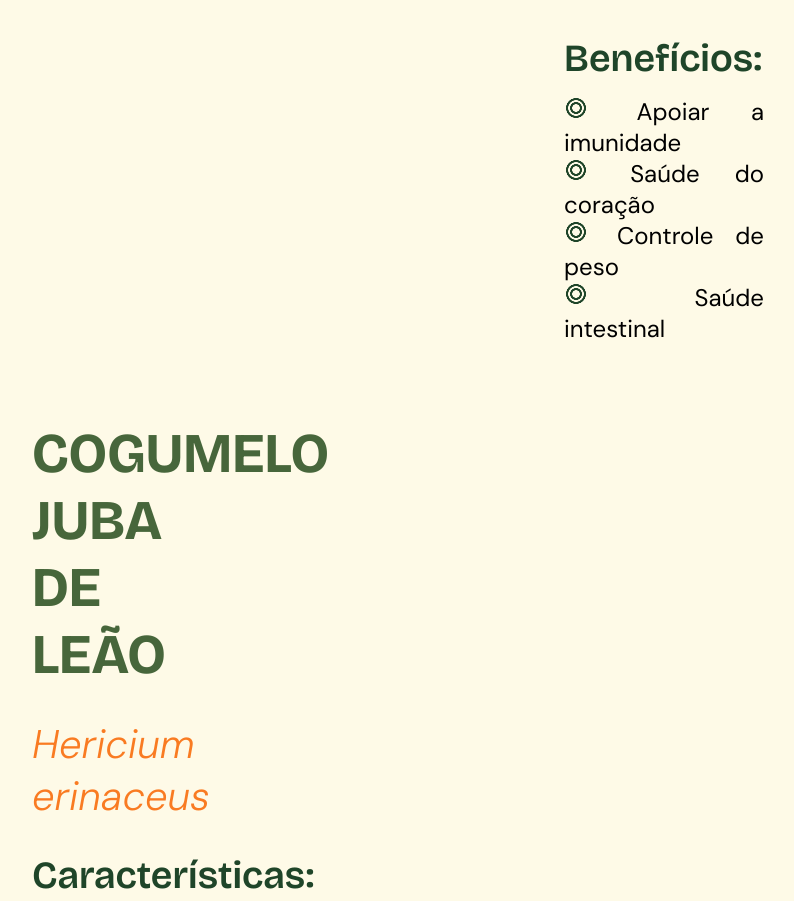
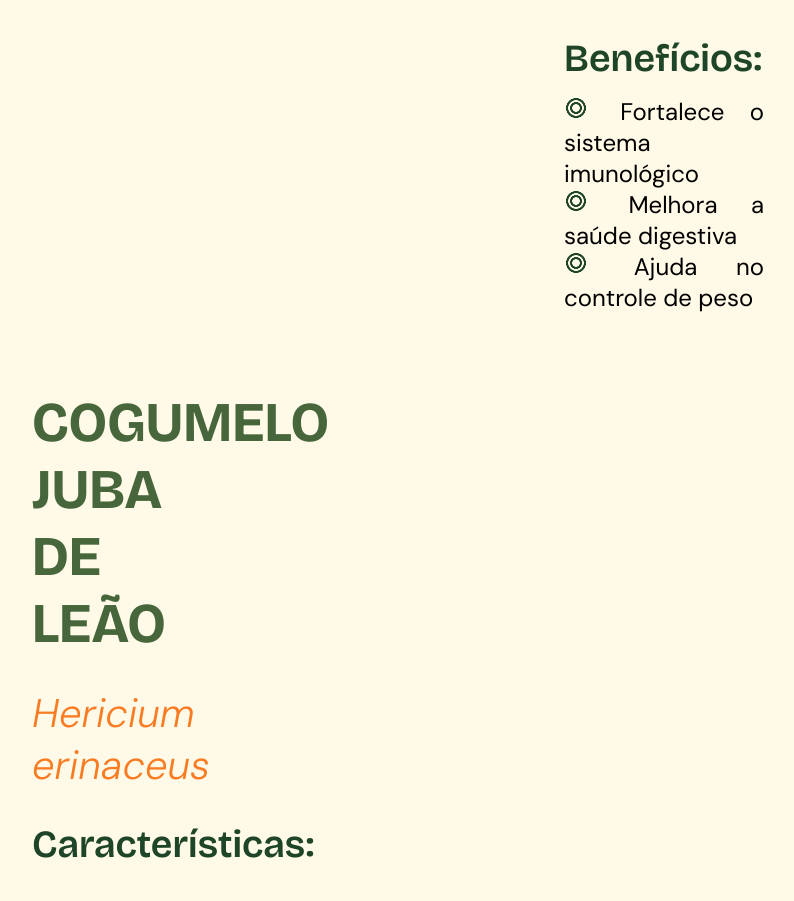
Before and after one commit to cogumelosdopradoaoprato/cogumelosdopradoaoprato.github.io, a website built with Vite: page cogumelos.html in a window 1280 px wide. Shown: the part 1532-2433 px from the top of the page, without its empty margins (300-1094 px from the left). Built offline with nearby package versions, Linux system fonts and the light colour scheme.

Commit message:
text change

```diff
--- a/cogumelos.html
+++ b/cogumelos.html
@@ -48,20 +48,19 @@
           <h3><i>Pleurotus ostreatus</i></h3>
           <h3>Características: </h3>
           <p>Chapéu com 7 a 10 cm de diâmetro, com cor cinza-azulada (quando cultivado a temperatura abaixo de 15ºC) ou
-          cor
-          castanho-acinzentado, lâminas brancas e pé curto e branco.</p>
+            cor
+            castanho-acinzentado, lâminas brancas e pé curto e branco.</p>
           <p>Frutifica todo o ano de modo rápido e abundante, conserva-se bem.</p>
           <h3>Benefícios:</h3>
           <li>
-            Apoiar a imunidade
+            Fortalece o sistema imunológico
           </li>
           <li>
-            Saúde do coração
+            Melhora a saúde digestiva
           </li>
           <li>
-            Controle de peso</li>
-          <li>
-            Saúde intestinal</li>
+            Ajuda no controle de peso
+          </li>
           </p>
         </div>
       </div>
@@ -72,14 +71,14 @@
           <h3><i>Hericium erinaceus</i></h3>
           <h3>Características: </h3>
           <p>Cogumelos esféricos revestidos por espinhos descendentes não bifurcados, cor branca a levemente rosada, que
-          passa a amarelada com o tempo de maturação.</p>
+            passa a amarelada com o tempo de maturação.</p>
           <p>Frutifica todo o ano de modo rápido e abundante, embora se recomende a produção de outubro a abril.</p>
           <h3>Benefícios:</h3>
           <li>
-            Melhora da função cognitiva
+            Estimula a função cerebral e a memória
           </li>
           <li>
-            Melhora a memória
+            Alívio de sintomas de stress e ansiedade
           </li>
           <li>
             Previne doenças cardiovasculares
@@ -92,23 +91,22 @@
           <h2>COGUMELO DO CARDO</h2>
           <h3><i>Pleurotus eryngii</i></h3>
           <h3>Características: </h3>
-          <p>Chapéu pequeno, com 5 a 10 cm de diâmetro, cor creme acinzentada, lâminas brancas e pé branco e robusto, com
-          10 a 15 cm de comprimento.</p>
+          <p>Chapéu pequeno, com 5 a 10 cm de diâmetro, cor creme acinzentada, lâminas brancas e pé branco e robusto,
+            com
+            10 a 15 cm de comprimento.</p>
           <br>
           <br>
           Frutifica todo o ano com elevada produtividade.
           <br>
           <h3>Benefícios:</h3>
           <li>
-            Apoiar a imunidade
+            Fortalecimento do sistema imunológico
           </li>
           <li>
-            Saúde do coração
+            Auxílio à saúde cardiovascular
           </li>
           <li>
-            Controle de peso</li>
-          <li>
-            Saúde intestinal</li>
+            Contribuição para o controlo de peso</li>
         </div>
       </div>
     </div>
```
